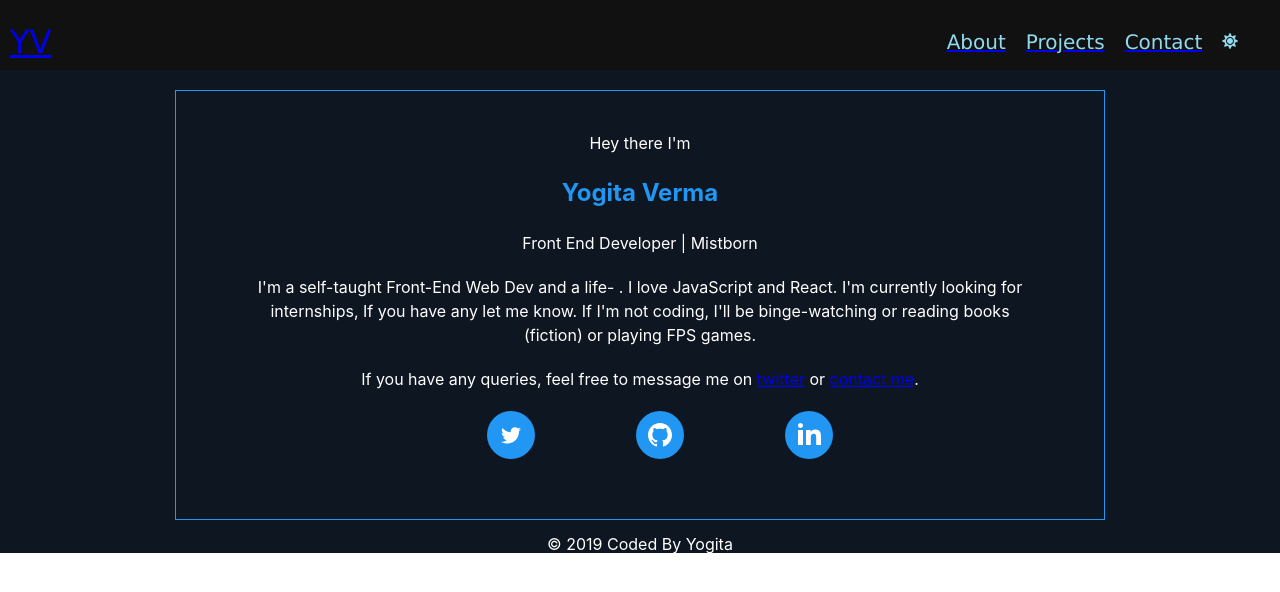
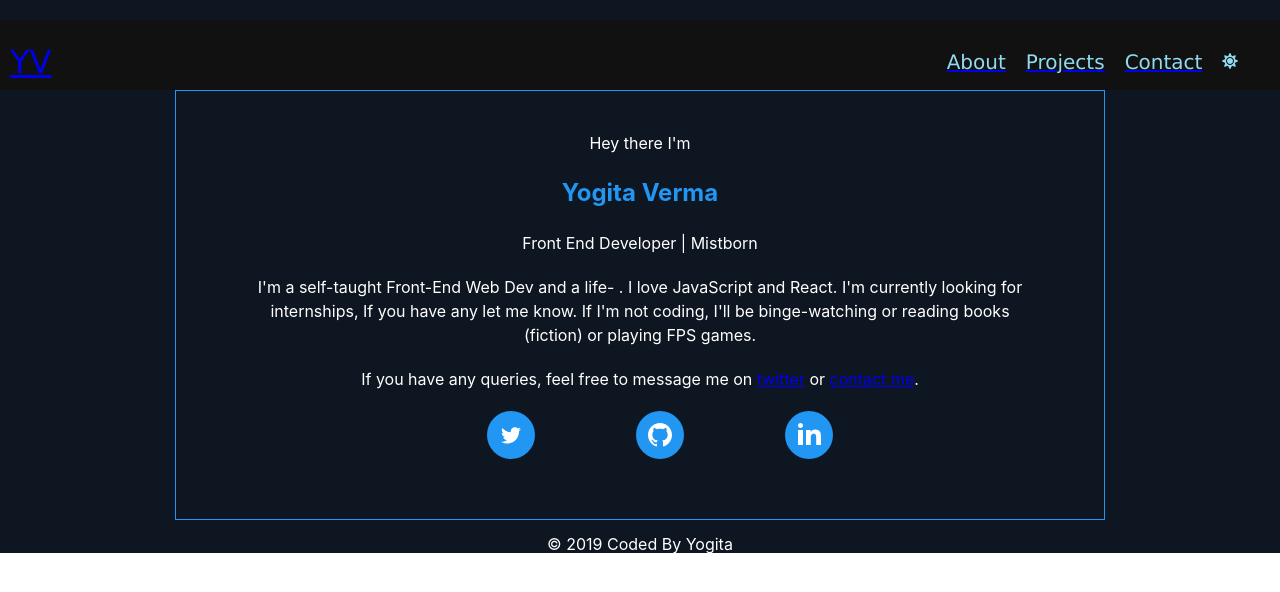
Before and after one commit to Yog9/portfolio, a React (Create React App) app: page / in a window 1280 px wide. Shown: the top 592 px of the page. Built offline with nearby package versions, Linux system fonts and the light colour scheme.

Commit message:
Changed css

```diff
--- a/src/App.css
+++ b/src/App.css
@@ -5,6 +5,7 @@
 }
 body{
   font-family: 'Karla',-apple-system,'BlinkMacSystemFont','Segoe UI','Roboto','Oxygen-Sans','Ubuntu','Cantarell','Helvetica Neue',sans-serif;
+  height: 100%;
 }
 .social-icons{
   display: flex;
@@ -29,6 +30,6 @@ body{
 }
 .container{
   background: #0e1621;
-
-padding-top: 20px;
+  padding-top: 20px;
+      height: -webkit-fill-available;
 }
--- a/src/App.js
+++ b/src/App.js
@@ -10,7 +10,7 @@ class App extends Component {
   render() {
     return (
       <Router>
-        <React.Fragment>
+        <div className="container">
           <Navbar />
           <Switch>
             <Route exact path="/" component={Home} />
@@ -18,7 +18,7 @@ class App extends Component {
             <Route path="/projects" component={Projects} />
             <Route path="/about" component={About} />
           </Switch>
-        </React.Fragment>
+        </div>
       </Router>
     )
   }
--- a/src/components/About/About.css
+++ b/src/components/About/About.css
@@ -4,12 +4,18 @@
 .aboutheading{
         text-align: center;}
 .about{
-    margin: 20px auto;
+    margin-top: 20px;
     padding: 1rem;
     line-height: 1.7;
     text-align: justify;
     display: flex;
     width:70%;
     flex-direction: column;
-
+    justify-content: center;
 }
+.mainDiv {
+  background: #0e1621;
+  display: flex;
+  justify-content: center;
+  align-items: center;
+}
--- a/src/components/About/About.js
+++ b/src/components/About/About.js
@@ -2,7 +2,7 @@ import React from 'react'
 import './About.css';
 export default function About() {
     return (
-        <div className="container">
+        <div className="mainDiv">
             <article class="about">
 
                 <h2 class="aboutheading">
--- a/src/components/Contact/Contact.css
+++ b/src/components/Contact/Contact.css
@@ -12,3 +12,9 @@
     width:50%;
     margin:auto;
 }
+.mainDiv {
+  background: #0e1621;
+  display: flex;
+  justify-content: center;
+  flex-direction: column;
+}
--- a/src/components/Contact/Contact.js
+++ b/src/components/Contact/Contact.js
@@ -3,7 +3,7 @@ import './Contact.css';
 export default function Contact() {
     return (
         <React.Fragment>
-            <div className="container">
+            <div className="mainDiv">
                 <div className="contact">
                     <h2>Don't be a stranger, Just say hello &nbsp;<span role="img" aria-label="wink emoji">🤨</span></h2>
                     <p className="contact-para">If you have any queries or just wanna say 'hello', reach out to me via&nbsp;<a href="https://twitter.com/YogitaVerma20">twitter</a> or just email me. You can find me at ↯</p>
--- a/src/components/Home/Home.css
+++ b/src/components/Home/Home.css
@@ -21,3 +21,9 @@ p{
 
     width:70%;
 }
+
+.mainDiv {
+  background: #0e1621;
+  display: flex;
+  justify-content: center;
+}
--- a/src/components/Home/Home.js
+++ b/src/components/Home/Home.js
@@ -3,7 +3,7 @@ import './Home.css';
 export default class Home extends Component {
     render() {
         return (
-            <div class="container">
+            <div class="mainDiv">
 
                 <div className="inner-content">
                     <p>Hey there I'm</p>
--- a/src/components/Projects/Projects.css
+++ b/src/components/Projects/Projects.css
@@ -9,7 +9,8 @@ p{
   text-align: justify;
   display: flex;
   width: 70%;
-    flex-direction: column;}
+  flex-direction: column;
+}
 
 .project-list{
   display: flex;
@@ -31,3 +32,8 @@ p{
   margin: 20px auto;
   padding: 1rem 2rem;
   }
+.mainDiv {
+  background: #0e1621;
+  display: flex;
+  justify-content: center;
+}
--- a/src/components/Projects/Projects.js
+++ b/src/components/Projects/Projects.js
@@ -2,7 +2,7 @@ import React from 'react'
 import './Projects.css';
 export default function Projects() {
     return (
-        <div className="container">
+        <div className="mainDiv">
             <div className="project">
                 <div className="project-list">
                     <div className="project-item">
```
Also changed, not shown: 1 other file (tests, documents, lock files or other folders). Lines whose indentation alone changed are shown as unchanged.
